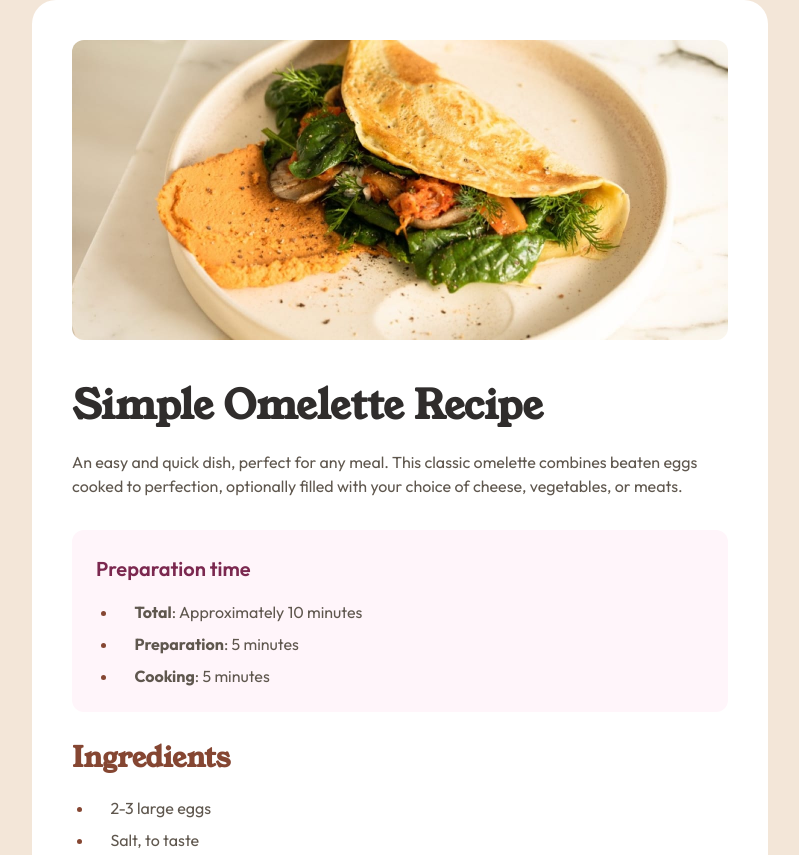
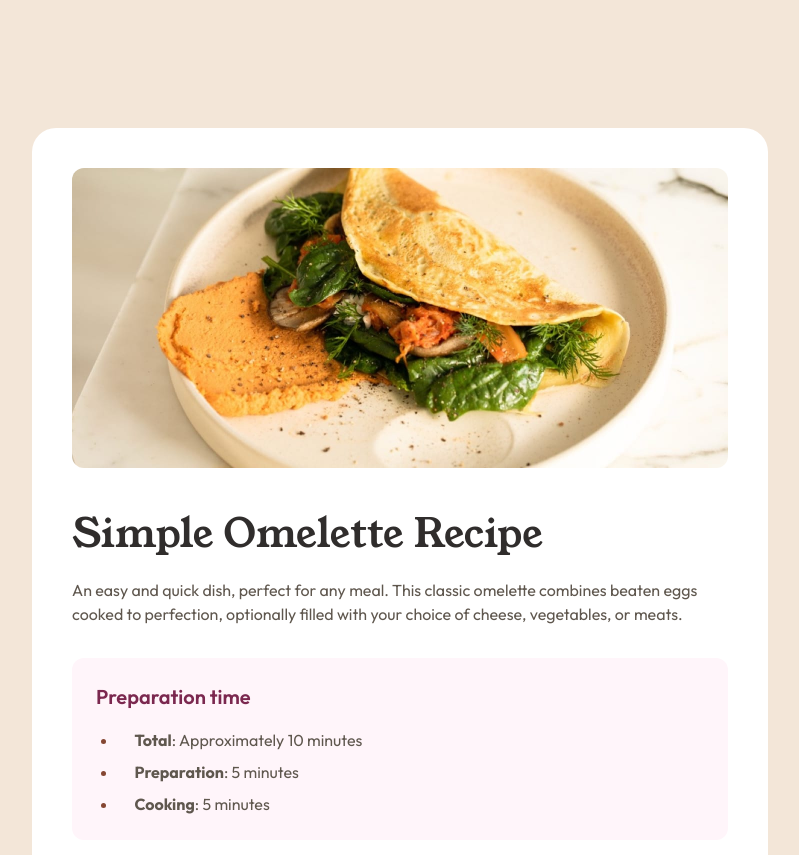
Before and after one commit to BaraKalvo/FM_recipe_page_main, a plain HTML site: page index.html in a window 1280 px wide. Shown: the top 855 px of the page, without its empty margins (240-1039 px from the left). Drawn offline with Linux system fonts and the light colour scheme.

Commit message:
h2 tag and css update

```diff
--- a/index.html
+++ b/index.html
@@ -25,7 +25,7 @@
           to perfection, optionally filled with your choice of cheese, vegetables, or meats.</p>
 
           <div class="preparation-wrapper">
-            <h3 class="preparation-title">Preparation time</h3>
+            <h2 class="preparation-title">Preparation time</h2>
 
             <ul class="card-list">
               <li><strong>Total</strong>: Approximately 10 minutes</li>
--- a/style.css
+++ b/style.css
@@ -47,6 +47,7 @@ body {
 
   font-family: "Young Serif", serif;
   font-size: 2.5rem;
+  font-weight: normal;
   color: var(--color-main-title);
   line-height: 1;
 }
@@ -57,6 +58,7 @@ body {
 
   font-family: "Young Serif", serif;
   font-size: 1.75rem;
+  font-weight: normal;
   color: var(--color-primary);
   line-height: 1;
 }
@@ -139,7 +141,7 @@ body {
 /* media queries for tablet device */
 @media screen and (min-width: 768px) {
   .card {
-    margin: 0 auto;
+    margin: 8rem auto;
     padding: 2.5rem;
     max-width: 616px;
     border-radius: 24px;
```
